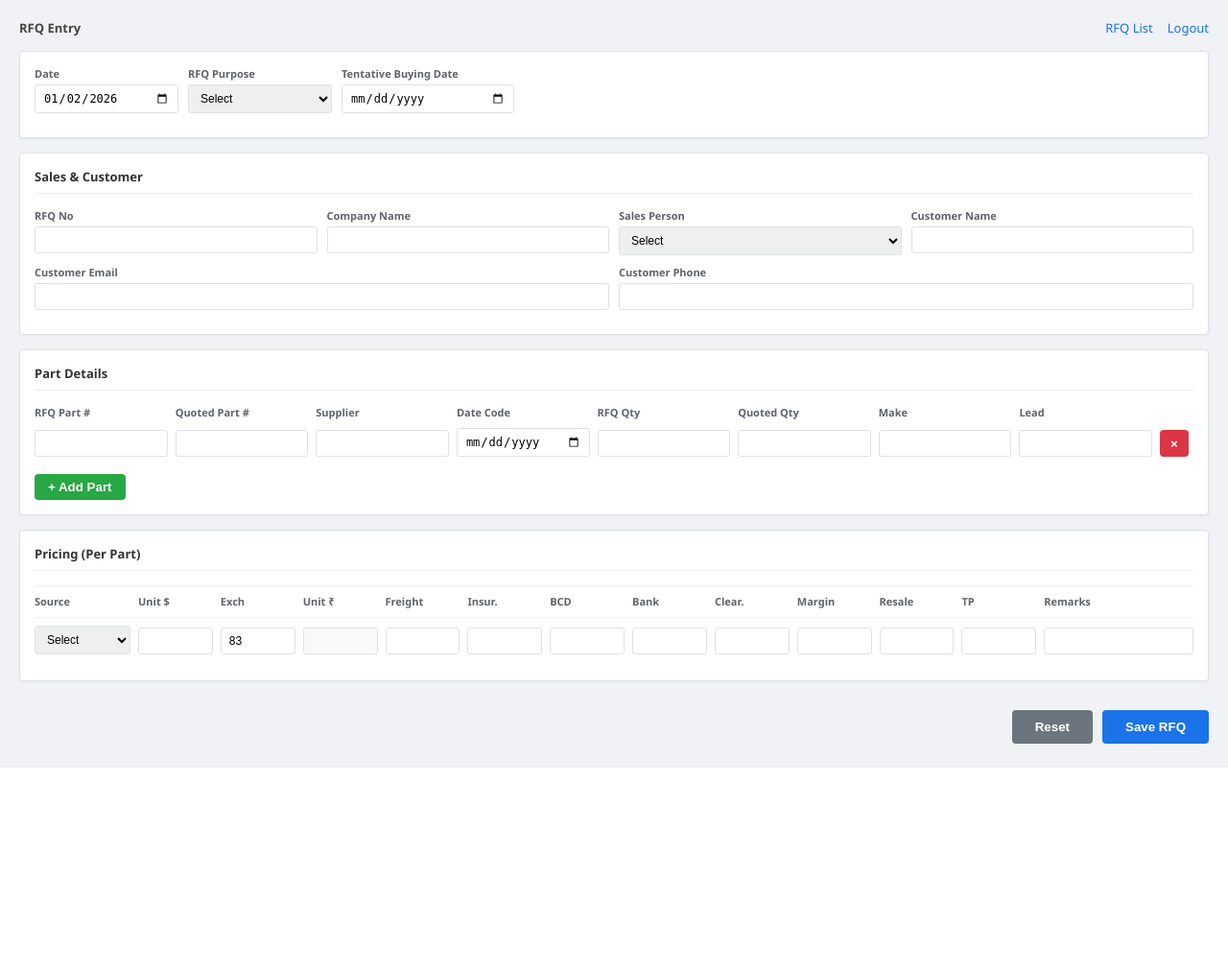
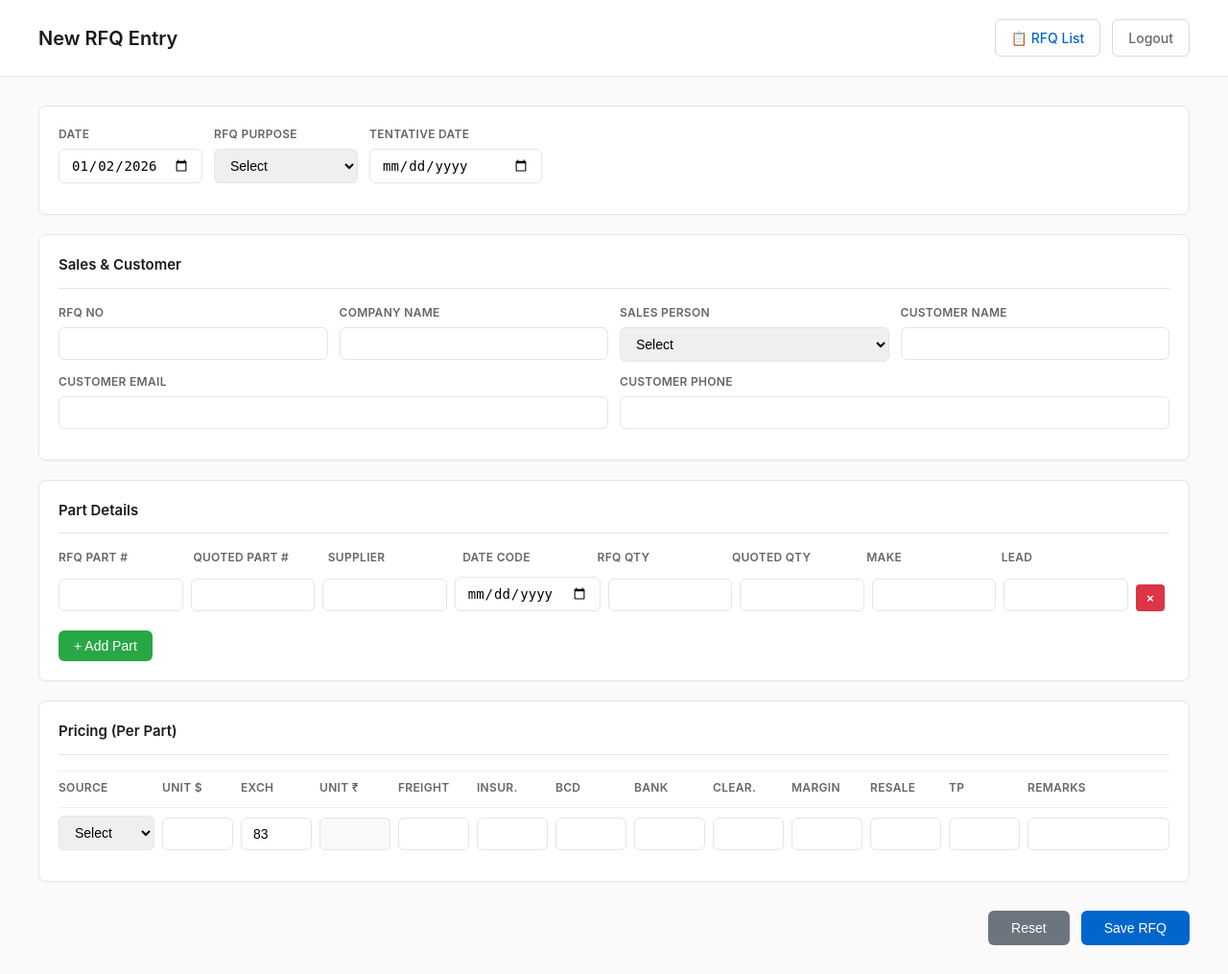
Before and after one commit to Blaze34536/Quote_tracker, a Flask app: template templates/rfqEditor.html in a window 1280 px wide. Shown: the whole page at 96% size. Before the commit the page ends 800 px from the top, so only its background shows below. Run offline with Flask 3, Linux system fonts and the light colour scheme; the template is opened without the code that fills it, so the values that code supplies are empty; some libraries are stand-ins or nearby versions.

```diff
--- a/templates/rfqEditor.html
+++ b/templates/rfqEditor.html
@@ -5,40 +5,196 @@
     <meta name="viewport" content="width=device-width, initial-scale=1.0">
     <title>RFQ Entry - Professional</title>
     <style>
+        * {
+            margin: 0;
+            padding: 0;
+            box-sizing: border-box;
+        }
+
         :root {
-            --bg-color: #f0f2f5;
+            --bg-color: #fafafa;
             --card-bg: #ffffff;
-            --border-color: #dee2e6;
-            --primary-blue: #1a73e8;
+            --border-color: #e5e5e5;
+            --primary-blue: #0066cc;
             --success-green: #28a745;
             --danger-red: #dc3545;
-            --label-color: #5f6368;
+            --label-color: #666;
         }
 
-        body { font-family: 'Segoe UI', Arial, sans-serif; background-color: var(--bg-color); margin: 0; padding: 20px; font-size: 13px; }
+        body {
+            font-family: -apple-system, BlinkMacSystemFont, 'Segoe UI', Roboto, sans-serif;
+            background-color: var(--bg-color);
+            color: #333;
+            line-height: 1.5;
+        }
 
-        .header { display: flex; justify-content: space-between; align-items: center; margin-bottom: 15px; color: #444; }
-        .nav-links { display: flex; gap: 15px; align-items: center; }
-        .nav-links a { color: var(--primary-blue); text-decoration: none; font-weight: 500; }
-        .user-name { color: #333; font-weight: 500; }
+        .header {
+            background: white;
+            border-bottom: 1px solid var(--border-color);
+            padding: 20px 40px;
+            display: flex;
+            justify-content: space-between;
+            align-items: center;
+        }
 
-        .card { background: var(--card-bg); border-radius: 4px; border: 1px solid var(--border-color); padding: 15px; margin-bottom: 15px; box-shadow: 0 1px 3px rgba(0,0,0,0.05); }
-        .card-title { font-weight: bold; color: #333; margin-bottom: 15px; border-bottom: 1px solid #eee; padding-bottom: 8px; }
+        .header h1 {
+            font-size: 20px;
+            font-weight: 600;
+            color: #1a1a1a;
+        }
 
-        .row { display: flex; gap: 10px; margin-bottom: 10px; flex-wrap: wrap; }
-        .col { display: flex; flex-direction: column; flex: 1; min-width: 80px; }
+        .nav-links {
+            display: flex;
+            gap: 12px;
+            align-items: center;
+        }
 
-        label { color: var(--label-color); margin-bottom: 4px; font-size: 11px; font-weight: 600; }
-        input, select { border: 1px solid var(--border-color); padding: 6px 8px; border-radius: 3px; outline: none; font-size: 12px; width: 100%; box-sizing: border-box; }
-        input:focus { border-color: var(--primary-blue); }
+        .nav-links a {
+            text-decoration: none;
+            padding: 8px 16px;
+            border-radius: 6px;
+            font-size: 14px;
+            font-weight: 500;
+            transition: all 0.15s;
+        }
 
-        /* Grid Layouts - No ID Column */
+        .btn-list {
+            background: white;
+            color: var(--primary-blue);
+            border: 1px solid #d9d9d9;
+        }
+
+        .btn-list:hover {
+            background: #f0f7ff;
+            border-color: var(--primary-blue);
+        }
+
+        .btn-logout {
+            background: white;
+            color: #666;
+            border: 1px solid #d9d9d9;
+        }
+
+        .btn-logout:hover {
+            background: #f5f5f5;
+        }
+
+        .container {
+            max-width: 1400px;
+            margin: 30px auto;
+            padding: 0 40px;
+        }
+
+        .card {
+            background: var(--card-bg);
+            border-radius: 8px;
+            border: 1px solid var(--border-color);
+            padding: 20px;
+            margin-bottom: 20px;
+            box-shadow: 0 1px 2px rgba(0,0,0,0.02);
+        }
+
+        .card-title {
+            font-weight: 600;
+            font-size: 15px;
+            color: #1a1a1a;
+            margin-bottom: 16px;
+            padding-bottom: 12px;
+            border-bottom: 1px solid var(--border-color);
+        }
+
+        .row { display: flex; gap: 12px; margin-bottom: 12px; flex-wrap: wrap; }
+        .col { display: flex; flex-direction: column; flex: 1; min-width: 120px; }
+
+        label {
+            color: var(--label-color);
+            margin-bottom: 6px;
+            font-size: 12px;
+            font-weight: 600;
+            text-transform: uppercase;
+            letter-spacing: 0.3px;
+        }
+
+        input, select {
+            border: 1px solid var(--border-color);
+            padding: 8px 12px;
+            border-radius: 6px;
+            outline: none;
+            font-size: 14px;
+            width: 100%;
+            transition: border-color 0.15s;
+        }
+
+        input:focus, select:focus {
+            border-color: var(--primary-blue);
+        }
+
+        /* Grid Layouts */
         .parts-row { display: grid; grid-template-columns: repeat(8, 1fr) 35px; gap: 8px; align-items: end; margin-bottom: 8px; }
         .pricing-row { display: grid; grid-template-columns: 100px repeat(11, 1fr) 2fr; gap: 8px; align-items: end; margin-bottom: 12px; border-top: 1px solid #f0f0f0; padding-top: 8px; }
 
-        .btn-add { background-color: var(--success-green); color: white; border: none; padding: 6px 14px; border-radius: 4px; cursor: pointer; font-weight: bold; margin-top: 10px; }
-        .btn-save { background-color: var(--primary-blue); color: white; border: none; padding: 10px 24px; border-radius: 4px; cursor: pointer; font-weight: bold; float: right; }
-        .btn-remove { background-color: var(--danger-red); color: white; border: none; border-radius: 4px; cursor: pointer; height: 28px; width: 30px; font-weight: bold; }
+        .btn-add {
+            background-color: var(--success-green);
+            color: white;
+            border: none;
+            padding: 8px 16px;
+            border-radius: 6px;
+            cursor: pointer;
+            font-weight: 500;
+            font-size: 14px;
+            margin-top: 12px;
+            transition: all 0.15s;
+        }
+
+        .btn-add:hover {
+            background-color: #218838;
+        }
+
+        .btn-save {
+            background-color: var(--primary-blue);
+            color: white;
+            border: none;
+            padding: 10px 24px;
+            border-radius: 6px;
+            cursor: pointer;
+            font-weight: 500;
+            font-size: 14px;
+            float: right;
+            transition: all 0.15s;
+        }
+
+        .btn-save:hover {
+            background-color: #0052a3;
+        }
+
+        .btn-reset {
+            background-color: #6c757d;
+            color: white;
+            border: none;
+            padding: 10px 24px;
+            border-radius: 6px;
+            cursor: pointer;
+            font-weight: 500;
+            font-size: 14px;
+            float: right;
+            margin-right: 12px;
+            transition: all 0.15s;
+        }
+
+        .btn-reset:hover {
+            background-color: #5a6268;
+        }
+
+        .btn-remove {
+            background-color: var(--danger-red);
+            color: white;
+            border: none;
+            border-radius: 4px;
+            cursor: pointer;
+            height: 28px;
+            width: 30px;
+            font-weight: bold;
+        }
 
         .status-footer { margin-top: 30px; overflow: hidden; }
     </style>
@@ -46,14 +202,14 @@
 <body>
 
     <div class="header">
-        <div><strong id="pageTitle">RFQ Entry</strong></div>
+        <h1 id="pageTitle">New RFQ Entry</h1>
         <div class="nav-links">
-            <span class="user-name"></span>
-            <a href="/rfq-list">RFQ List</a>
-            <a href="/logout">Logout</a>
+            <a href="/rfq-list" class="btn-list">📋 RFQ List</a>
+            <a href="/logout" class="btn-logout">Logout</a>
         </div>
     </div>
 
+    <div class="container">
         <div class="card">
             <div class="row">
                 <div class="col" style="max-width: 150px;">
@@ -69,7 +225,7 @@
                     </select>
                 </div>
                 <div class="col" style="max-width: 180px;">
-                <label>Tentative Buying Date <span id="date_required" style="color: var(--danger-red); display: none;">*</span></label>
+                    <label>Tentative Date <span id="date_required" style="color: var(--danger-red); display: none;">*</span></label>
                     <input type="date" id="tentative_date">
                 </div>
             </div>
@@ -124,7 +280,8 @@
 
         <div class="status-footer">
             <button class="btn-save" onclick="saveRFQ()">Save RFQ</button>
-        <button class="btn-save" onclick="resetForm()" style="background-color: #6c757d; margin-right: 10px;">Reset</button>
+            <button class="btn-reset" onclick="resetForm()">Reset</button>
+        </div>
     </div>
 
     <script>
@@ -171,17 +328,6 @@
             const clearance = priceRow.querySelector('.clearance');
 
             if (source === 'Local') {
-                // For Local: Disable USD (make it calculated), Enable INR input
-                /* COMMENTED OUT - No longer converting back to USD for local
-                usdField.readOnly = true;
-                usdField.style.backgroundColor = '#f8f9fa';
-                inrField.readOnly = false;
-                inrField.style.backgroundColor = '';
-                inrField.setAttribute('oninput', `calculateUSD(${rowId})`);
-                exchField.setAttribute('oninput', `calculateUSD(${rowId})`);
-                */
-
-                // For Local: Just enter INR directly, no conversion needed
                 usdField.readOnly = true;
                 usdField.style.backgroundColor = '#f8f9fa';
                 usdField.value = '';
@@ -192,7 +338,6 @@
                 exchField.readOnly = true;
                 exchField.style.backgroundColor = '#f8f9fa';
 
-                // Disable import-related fields
                 insurance.disabled = true;
                 bcd.disabled = true;
                 bank.disabled = true;
@@ -206,7 +351,6 @@
                 bank.style.backgroundColor = '#e9ecef';
                 clearance.style.backgroundColor = '#e9ecef';
             } else if (source === 'Import') {
-                // For Import: Enable USD input, Disable INR (make it calculated)
                 usdField.readOnly = false;
                 usdField.style.backgroundColor = '';
                 inrField.readOnly = true;
@@ -216,7 +360,6 @@
                 exchField.style.backgroundColor = '';
                 exchField.setAttribute('oninput', `calculateINR(${rowId})`);
 
-                // Enable import-related fields
                 insurance.disabled = false;
                 bcd.disabled = false;
                 bank.disabled = false;
@@ -281,24 +424,6 @@
             }
         }
 
-        /* COMMENTED OUT - No longer converting back to USD for local source
-        function calculateUSD(id) {
-            const sourceSelect = document.getElementById(`source-${id}`);
-            const source = sourceSelect ? sourceSelect.value : '';
-            if (source !== 'Local') return;
-
-            const inr = document.getElementById(`inr-${id}`).value;
-            const exch = document.getElementById(`exch-${id}`).value;
-            const usdField = document.getElementById(`usd-${id}`);
-
-            if (inr && exch) {
-                usdField.value = (parseFloat(inr) / parseFloat(exch)).toFixed(4);
-            } else {
-                usdField.value = "";
-            }
-        }
-        */
-
         function addLinkedRow(data = null) {
             rowCount++;
 
@@ -350,7 +475,6 @@
             `;
             prContainer.appendChild(prRow);
 
-            // Apply source restrictions based on data
             if (data && data['Source']) {
                 handleSourceChange(rowCount);
             }
@@ -422,6 +546,7 @@
                 };
                 rfqData.items.push(item);
             });
+
             try {
                 const response = await fetch('/api/make-rfq-entry', {
                     method: 'POST',
@@ -455,7 +580,6 @@
                 document.getElementById('rfq_date').valueAsDate = new Date();
                 document.getElementById('date_required').style.display = 'none';
 
-                // Clear all parts and pricing rows
                 document.getElementById('partsContainer').innerHTML = `
                     <div class="parts-row" style="margin-bottom: 5px;">
                         <label>RFQ Part #</label><label>Quoted Part #</label><label>Supplier</label>
```
Lines whose indentation alone changed are shown as unchanged.
